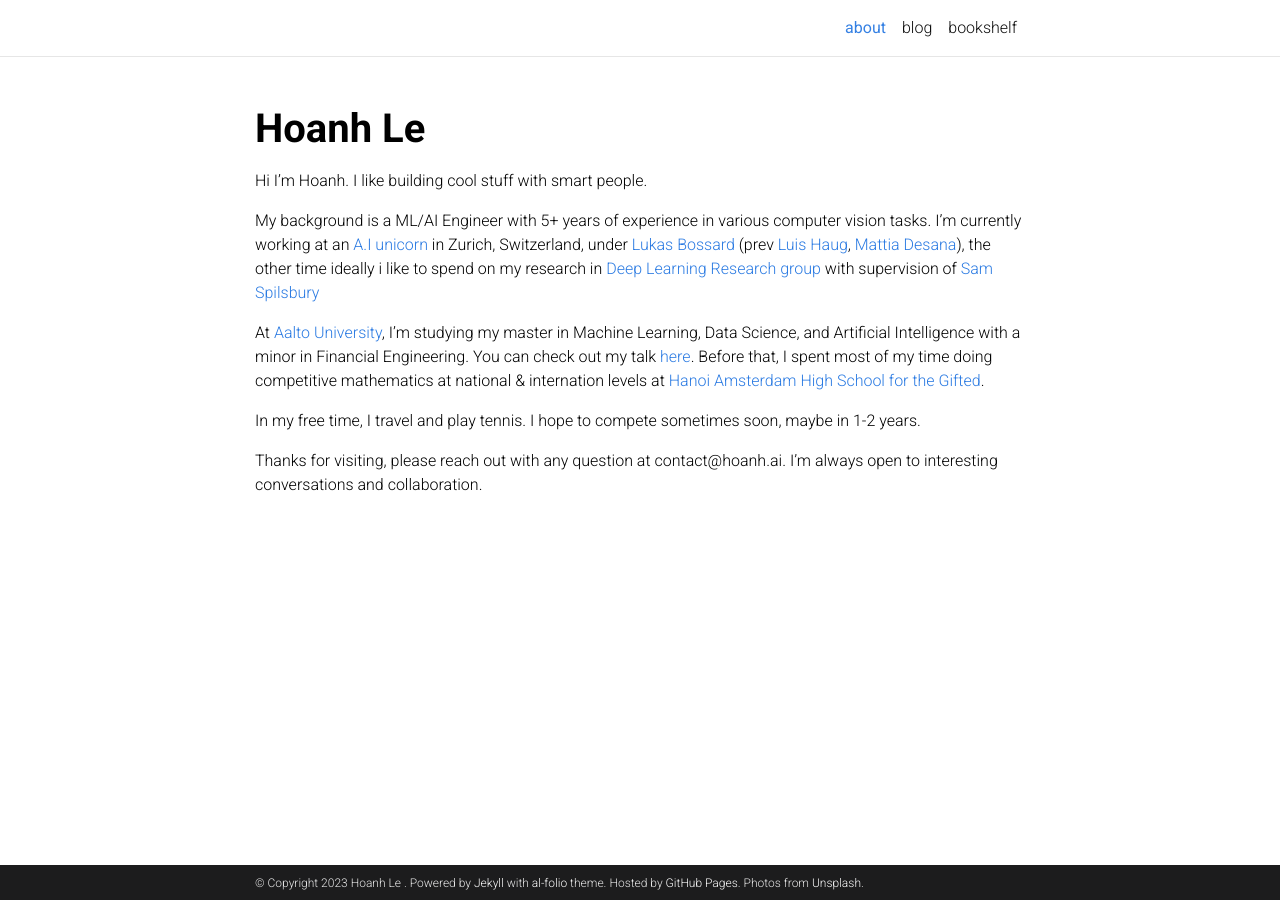
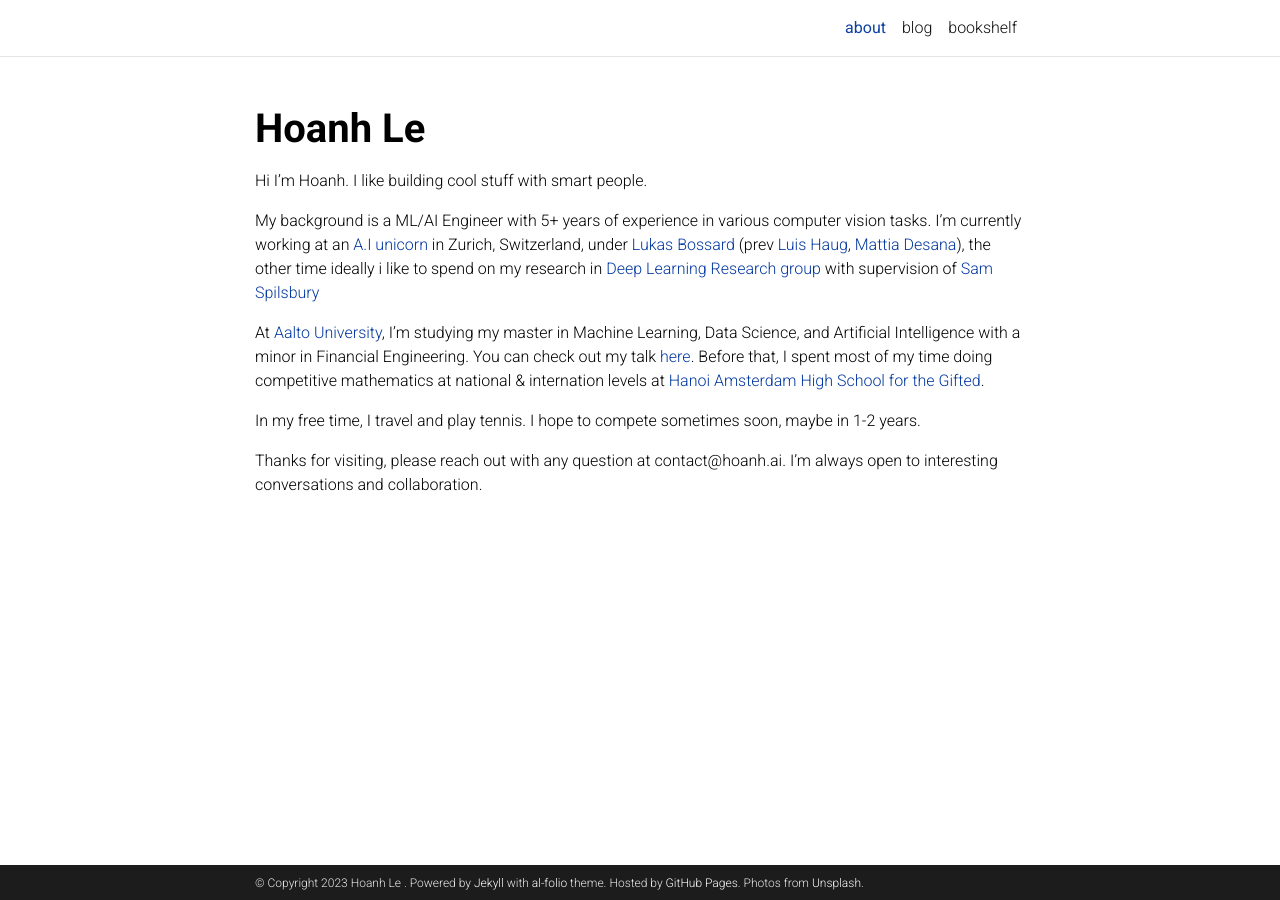
Before and after one commit to hoanhle/hoanhle.github.io, a Jekyll site: the page built from _pages/about.md, in a window 1280 px wide. Built offline with Jekyll 4.4.1, drawn with Linux system fonts in a browser that asks for light colours; comment, search, counter and statistics services are not loaded; a style sheet for code colours, icons or effects is not loaded.

Commit message:
remove color change, i still dont know why deployment color is different from my local color

```diff
--- a/_sass/_themes.scss
+++ b/_sass/_themes.scss
@@ -7,8 +7,8 @@
   --global-code-bg-color: #{$code-bg-color-light};
   --global-text-color: #{$black-color};
   --global-text-color-light: #{$grey-color};
-  --global-theme-color: #2A7AE2;
-  --global-hover-color: #{$purple-color};
+  --global-theme-color: #{$blue-color-dark};
+  --global-hover-color: #{$blue-color-dark};
   --global-hover-text-color: #{$white-color};
   --global-footer-bg-color: #{$grey-color-dark};
   --global-footer-text-color: #{$grey-color-light};
```
